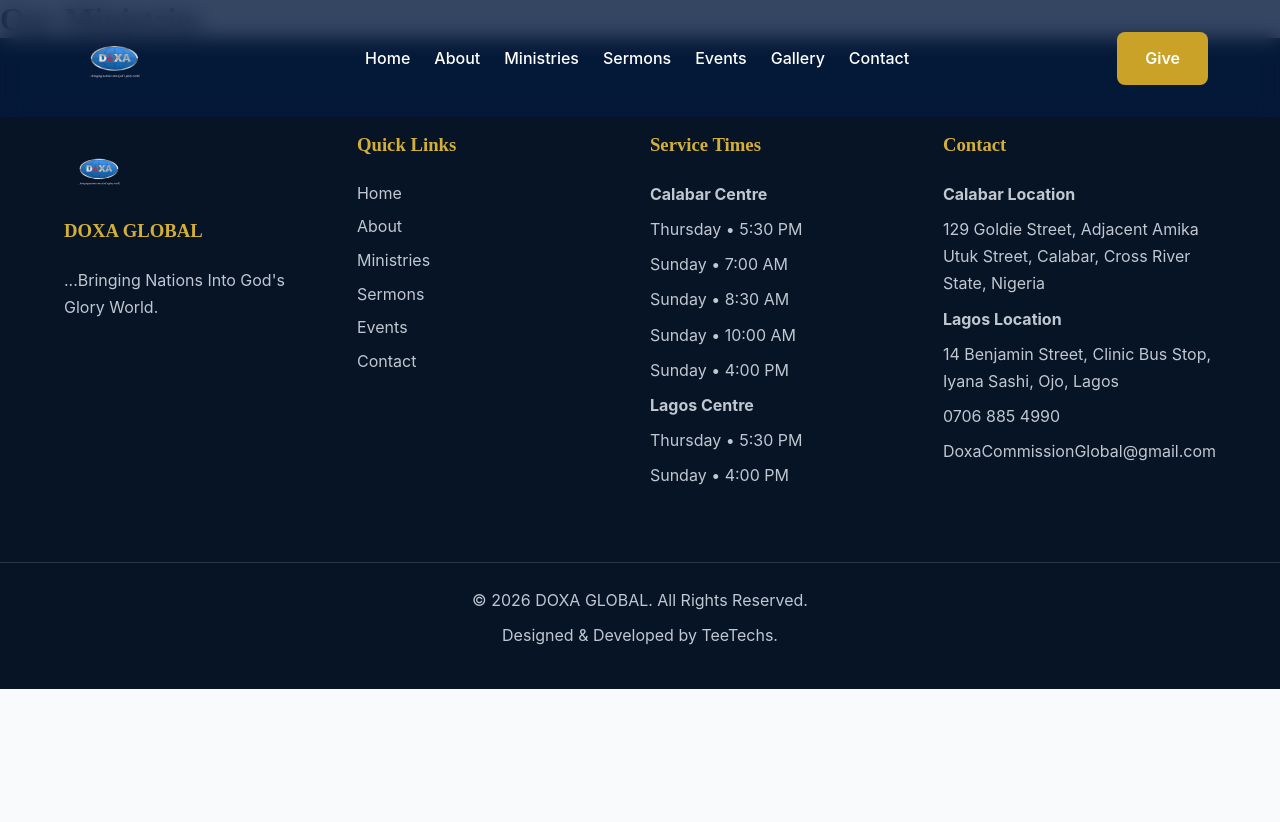
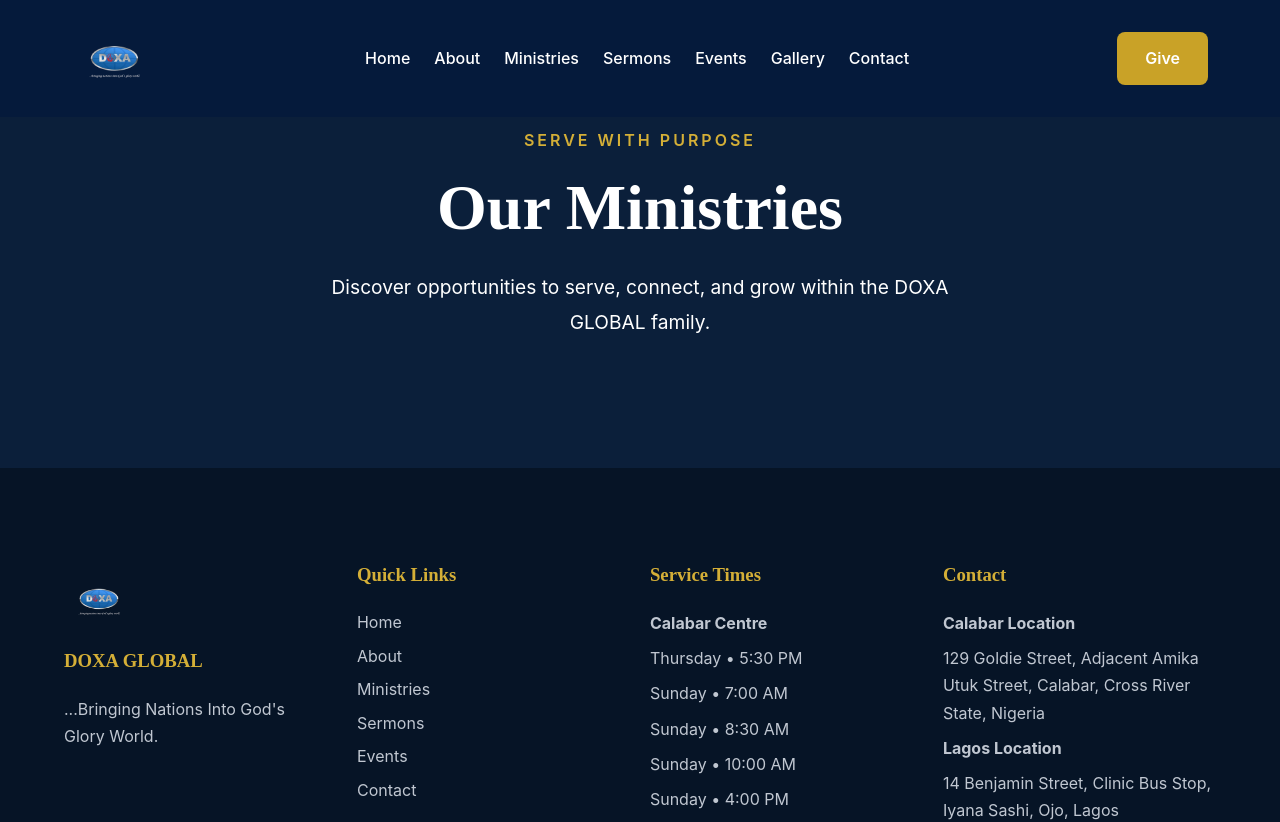
Before and after one commit to udungeriphymbarr/doxa-global-website, a React (Vite) app: page /ministries in a window 1280 px wide. Shown: the top 822 px of the page. Before the commit the page ends 800 px from the top, so only its background shows below. Built offline with nearby package versions, Linux system fonts and the light colour scheme.

Commit message:
Add ministries hero section

```diff
--- /dev/null
+++ b/src/components/ministries/MinistriesHero/MinistriesHero.css
@@ -0,0 +1,61 @@
+.ministries-hero{
+
+padding:8rem 2rem;
+
+background:var(--color-primary);
+
+text-align:center;
+
+color:white;
+
+}
+
+
+
+.ministries-hero-container{
+
+max-width:800px;
+
+margin:auto;
+
+}
+
+
+
+.ministries-label{
+
+text-transform:uppercase;
+
+letter-spacing:3px;
+
+font-weight:600;
+
+color:var(--color-gold);
+
+margin-bottom:1rem;
+
+}
+
+
+
+.ministries-hero h1{
+
+font-size:clamp(2.5rem,5vw,4rem);
+
+margin-bottom:1.5rem;
+
+}
+
+
+
+.ministries-description{
+
+font-size:1.2rem;
+
+line-height:1.8;
+
+max-width:650px;
+
+margin:auto;
+
+}
--- /dev/null
+++ b/src/components/ministries/MinistriesHero/MinistriesHero.jsx
@@ -0,0 +1,43 @@
+import "./MinistriesHero.css";
+
+
+function MinistriesHero(){
+
+return(
+
+<section className="ministries-hero">
+
+
+<div className="ministries-hero-container">
+
+
+<p className="ministries-label">
+Serve With Purpose
+</p>
+
+
+<h1>
+Our Ministries
+</h1>
+
+
+<p className="ministries-description">
+
+Discover opportunities to serve,
+connect, and grow within the
+DOXA GLOBAL family.
+
+</p>
+
+
+</div>
+
+
+</section>
+
+);
+
+}
+
+
+export default MinistriesHero;
--- a/src/pages/Ministries.jsx
+++ b/src/pages/Ministries.jsx
@@ -1,14 +1,16 @@
+import MinistriesHero
+from "../components/ministries/MinistriesHero/MinistriesHero";
+
+
 function Ministries(){
 
 return(
 
-<div>
+<main>
 
-<h1>
-Our Ministries
-</h1>
+<MinistriesHero />
 
-</div>
+</main>
 
 );
 
```
